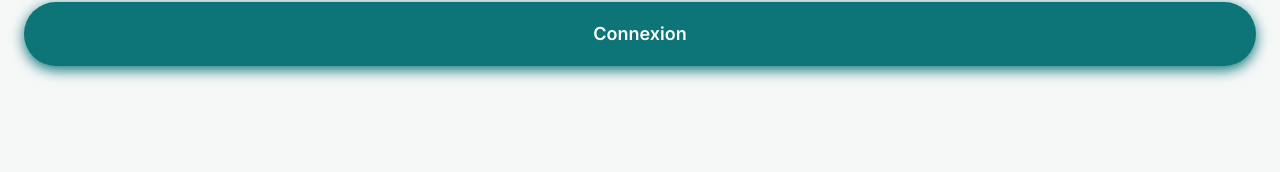
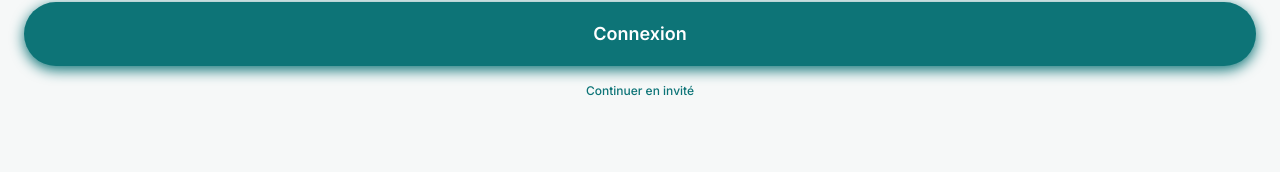
Before and after one commit to tahayassineb/front-end-ibtasim-v3, a React (Vite) app: page /login in a window 1280 px wide. Shown: the part 432-604 px from the top of the page. Built offline with nearby package versions, Linux system fonts and the light colour scheme.

Commit message:
Fix blank page issue: Add handleOtpVerify and isLoading props to Step0Auth component in DonationFlow.jsx

```diff
--- a/src/pages/DonationFlow.jsx
+++ b/src/pages/DonationFlow.jsx
@@ -309,6 +309,8 @@ const Step0Auth = ({
   setStep,
   setShowPassword,
   setShowConfirmPassword,
+  handleOtpVerify,
+  isLoading,
   countryCode,
   setCountryCode,
 }) => {
--- a/src/pages/Login.jsx
+++ b/src/pages/Login.jsx
@@ -46,6 +46,7 @@ const Login = () => {
       phoneError: 'رقم هاتف غير صحيح',
       passwordError: 'كلمة المرور مطلوبة',
       loginError: 'رقم الهاتف أو كلمة المرور غير صحيحة',
+      continueAsGuest: 'المتابعة كزائر',
     },
     fr: {
       welcome: 'Bienvenue',
@@ -61,6 +62,7 @@ const Login = () => {
       phoneError: 'Numéro invalide',
       passwordError: 'Mot de passe requis',
       loginError: 'Numéro ou mot de passe incorrect',
+      continueAsGuest: 'Continuer en invité',
     },
     en: {
       welcome: 'Welcome',
@@ -76,6 +78,7 @@ const Login = () => {
       phoneError: 'Invalid phone number',
       passwordError: 'Password required',
       loginError: 'Invalid phone or password',
+      continueAsGuest: 'Continue as Guest',
     },
   };
 
@@ -191,8 +194,8 @@ const Login = () => {
                 type="tel"
                 value={phone}
                 onChange={handlePhoneChange}
-                placeholder={tx.phonePlaceholder}
-                maxLength={10}
+                placeholder={countryCode === '+212' ? tx.phonePlaceholder : 'Phone number'}
+                maxLength={15}
                 className="flex-1 h-12 bg-white dark:bg-gray-800 border border-gray-200 dark:border-gray-700 rounded-xl px-4 text-base focus:ring-2 focus:ring-primary focus:outline-none dark:text-white"
                 dir="ltr"
                 inputMode="numeric"
@@ -244,6 +247,15 @@ const Login = () => {
               {tx.loginButton}
             </Button>
           </div>
+
+          {/* Continue as Guest */}
+          <button
+            type="button"
+            onClick={() => navigate('/', { replace: true })}
+            className="w-full text-primary text-sm font-medium hover:underline"
+          >
+            {tx.continueAsGuest}
+          </button>
         </form>
 
         {/* Register Link */}
--- a/src/pages/Register.jsx
+++ b/src/pages/Register.jsx
@@ -66,6 +66,7 @@ const Register = () => {
       phoneError: 'رقم هاتف غير صحيح',
       passwordError: '6 أحرف على الأقل',
       confirmPasswordError: 'كلمات المرور غير متطابقة',
+      continueAsGuest: 'المتابعة كزائر',
     },
     fr: {
       welcome: 'Créer un compte',
@@ -91,6 +92,7 @@ const Register = () => {
       phoneError: 'Numéro invalide',
       passwordError: '6 caractères minimum',
       confirmPasswordError: 'Mots de passe différents',
+      continueAsGuest: 'Continuer en invité',
     },
     en: {
       welcome: 'Create Account',
@@ -116,6 +118,7 @@ const Register = () => {
       phoneError: 'Invalid phone',
       passwordError: '6 characters minimum',
       confirmPasswordError: 'Passwords do not match',
+      continueAsGuest: 'Continue as Guest',
     },
   };
 
@@ -401,8 +404,8 @@ const Register = () => {
                 type="tel"
                 value={phone}
                 onChange={handlePhoneChange}
-                placeholder={tx.phonePlaceholder}
-                maxLength={10}
+                placeholder={countryCode === '+212' ? tx.phonePlaceholder : 'Phone number'}
+                maxLength={15}
                 className="flex-1 h-12 bg-white dark:bg-gray-800 border border-gray-200 dark:border-gray-700 rounded-xl px-4 text-base focus:ring-2 focus:ring-primary focus:outline-none dark:text-white"
                 dir="ltr"
                 inputMode="numeric"
```
